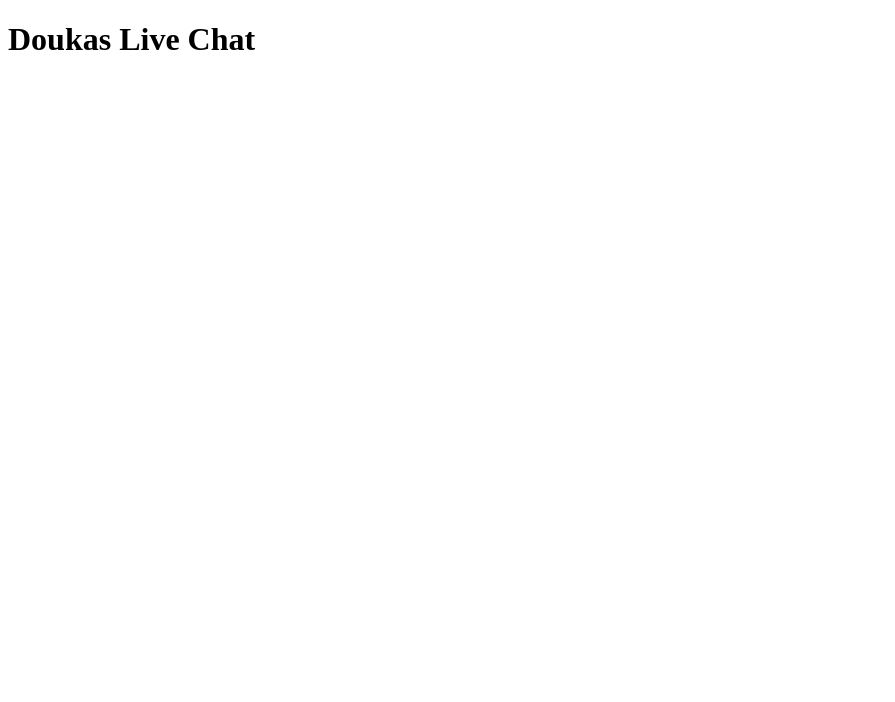
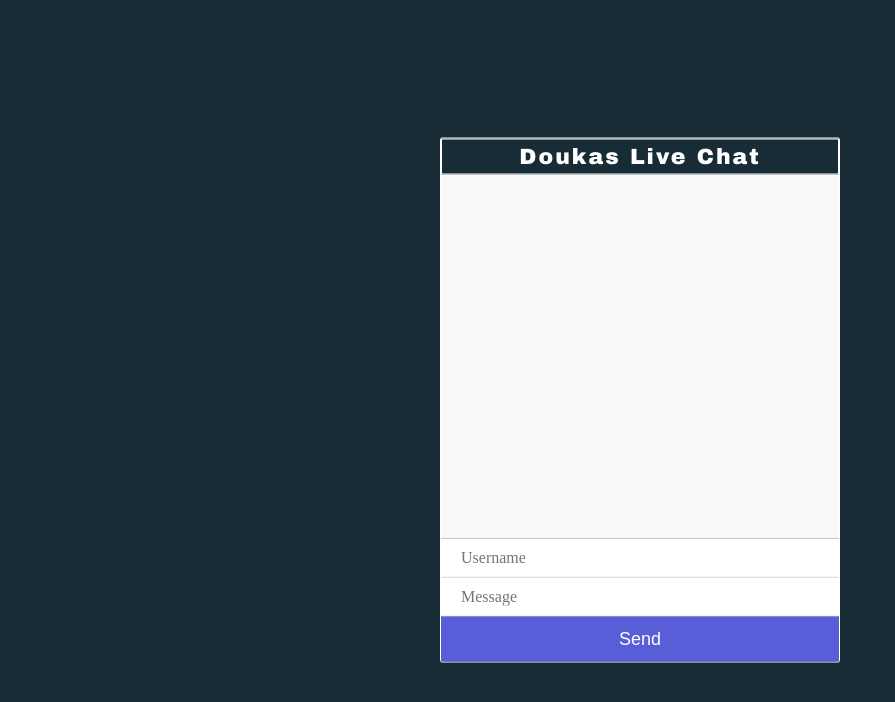
Before and after one commit to cd1993/cdd-chat-app, a website: page public/index.html in a window 1280 px wide. Shown: the whole page, without its empty margins (0-895 px from the left). Drawn offline with nearby package versions, Linux system fonts and the light colour scheme; no server answers.

Commit message:
Editing styles, adding event listener for the send button, editing frontend JS to handle the event - 1-31-19

```diff
--- a/public/chatbox.js
+++ b/public/chatbox.js
@@ -1,2 +1,16 @@
 // Make connection on the frontend
-var socket = io.connect('http://localhost:182');
+let socket = io.connect('http://localhost:182');
+
+// Query DOM for inputs
+let message = document.getElementById('chat-message'),
+    username = document.getElementById('chat-username'),
+    sendButton = document.getElementById('chat-send'),
+    chatOutput = document.getElementById('chat-output');
+
+// Emit an event when user clicks send
+sendButton.addEventListener('click', (event) => {
+  socket.emit('chatMessage', { // Emit the message to the backend
+    message: message.nodeValue,
+    username: username.value
+  });
+});
--- a/public/index.html
+++ b/public/index.html
@@ -10,7 +10,18 @@
     <link rel="stylesheet" href="/styles.css" rel="stylesheet">
 </head>
 <body>
-    <h1>Doukas Live Chat</h1>
-
+    <div id="cdd-chat-wrapper">
+        <div id="cdd-chat-window">
+            <div class="cdd-chat-header">
+                <h1>Doukas Live Chat</h1>
+            </div>
+            <div id="chat-output"></div>
+        </div>
+        <div class="chat-inputs">
+            <input type="text" id="chat-username" placeholder="Username">
+            <input type="text" id="chat-message" placeholder="Message">
+            <button id="chat-send">Send</button>
+        </div>
+    </div>
 </body>
 </html>
--- a/public/styles.css
+++ b/public/styles.css
@@ -1,5 +1,15 @@
+* {
+    box-sizing: border-box;
+}
+
 body{
     font-family: 'Nunito';
+    background-color: #182c36;
+    position: relative;
+    height: 100vh;
+    width: 100vw;
+    margin: 0;
+    padding: 0;
 }
 
 h2{
@@ -8,21 +18,25 @@ h2{
     color: #575ed8;
 }
 
-#mario-chat{
-    max-width: 600px;
-    margin: 30px auto;
-    border: 1px solid #ddd;
+#cdd-chat-wrapper{
+    position: absolute;
+    top: 50%;
+    left: 50%;
+    transform: translate(-50%, -50%);
+    min-width: 400px;
+    max-width: 400px;
+    border: 1px solid #FFFFFF;
     box-shadow: 1px 3px 5px rgba(0,0,0,0.05);
     border-radius: 2px;
 }
 
-#chat-window{
+#cdd-chat-window{
     height: 400px;
     overflow: auto;
     background: #f9f9f9;
 }
 
-#output p{
+#cdd-chat-output p{
     padding: 14px 0px;
     margin: 0 20px;
     border-bottom: 1px solid #e9e9e9;
@@ -35,7 +49,7 @@ h2{
     margin: 0 20px;
 }
 
-#output strong{
+#cdd-chat-output strong{
     color: #575ed8;
 }
 
@@ -60,10 +74,28 @@ input{
 
 button{
     background: #575ed8;
+    cursor: pointer;
     color: #fff;
     font-size: 18px;
     border: 0;
     padding: 12px 0;
     width: 100%;
     border-radius: 0 0 2px 2px;
+    transition: all 0.4s ease;
 }
+
+button:hover {
+    background: #575aa8;
+}
+
+h1 {
+    margin: 0;
+    border: 1px solid #FFFFFF;
+    letter-spacing: 2px;
+    background-color: #182c36;
+    text-align: center;
+    color: #fff;
+    padding: 5px;
+    font-size: 22px;
+    font-family: "Arial Black", Arial, Sans-Serif;
+}
```
